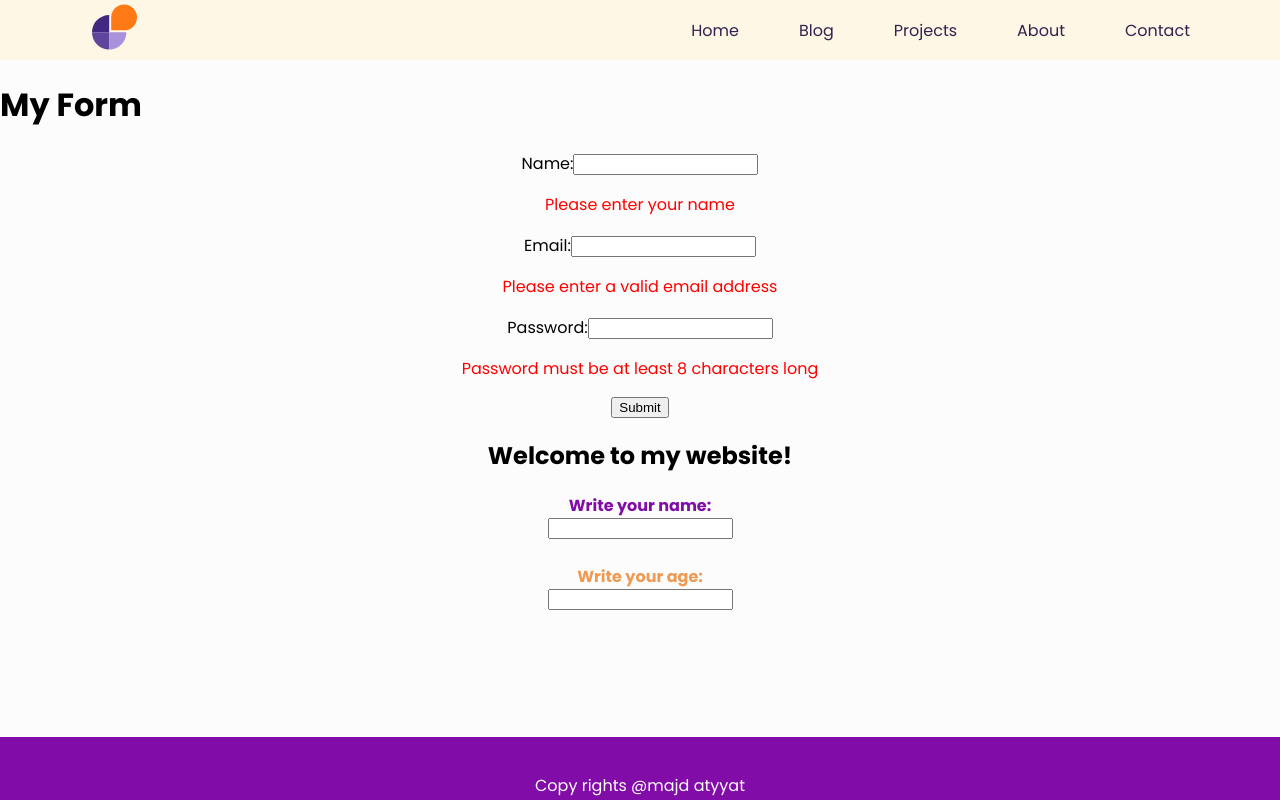
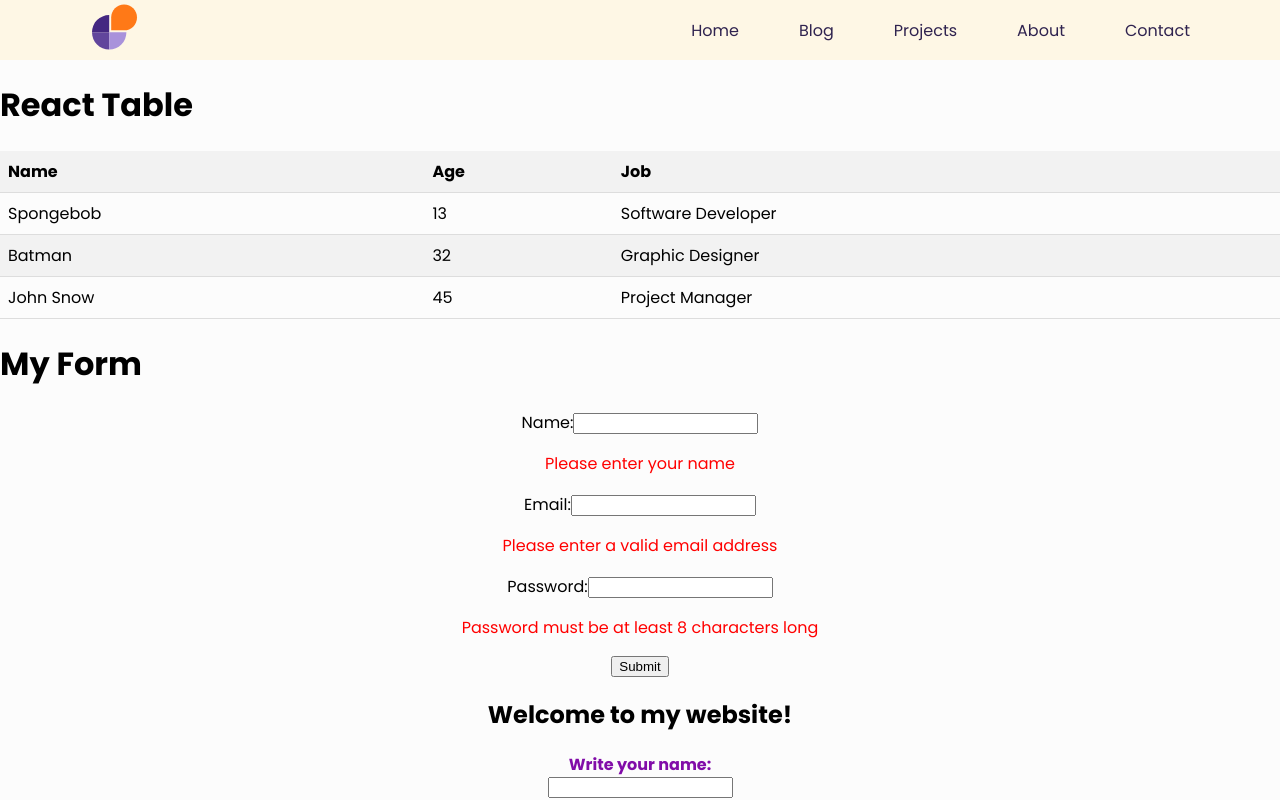
Before and after one commit to Majd-Atyyat/simple-page-react, a React (Create React App) app: page / in a window 1280 px wide. Shown: the top 800 px of the page. Built offline with nearby package versions, Linux system fonts and the light colour scheme.

Commit message:
Added react table

```diff
--- a/package.json
+++ b/package.json
@@ -11,6 +11,7 @@
     "react-dom": "^18.2.0",
     "react-router-dom": "^6.10.0",
     "react-scripts": "5.0.1",
+    "react-table": "^7.8.0",
     "web-vitals": "^2.1.4"
   },
   "scripts": {
--- a/src/App.js
+++ b/src/App.js
@@ -3,6 +3,7 @@ import Header from './components/Header';
 import Footer from './components/Footer';
 import Contact from './components/Contact';
 import MainContent from './components/MainContent';
+import Table from './components/Table';
 
 
 function App() {
@@ -10,7 +11,7 @@ function App() {
     <div className="App">
 
       <Header/>
-
+      <Table/>
     <Contact/>
 
       <MainContent />
--- /dev/null
+++ b/src/components/Table.js
@@ -0,0 +1,80 @@
+import React from 'react';
+import { useTable } from 'react-table';
+import './table.css';
+
+function Table({ columns, data }) {
+  const { getTableProps, getTableBodyProps, headerGroups, rows, prepareRow } = useTable({
+    columns,
+    data,
+  });
+
+  return (
+    <table {...getTableProps()}>
+      <thead>
+        {headerGroups.map((headerGroup) => (
+          <tr {...headerGroup.getHeaderGroupProps()}>
+            {headerGroup.headers.map((column) => (
+              <th {...column.getHeaderProps()}>{column.render('Header')}</th>
+            ))}
+          </tr>
+        ))}
+      </thead>
+      <tbody {...getTableBodyProps()}>
+        {rows.map((row) => {
+          prepareRow(row);
+          return (
+            <tr {...row.getRowProps()}>
+              {row.cells.map((cell) => (
+                <td {...cell.getCellProps()}>{cell.render('Cell')}</td>
+              ))}
+            </tr>
+          );
+        })}
+      </tbody>
+    </table>
+  );
+}
+
+function App() {
+  const data = [
+    {
+      name: 'Spongebob',
+      age: 13,
+      job: 'Software Developer',
+    },
+    {
+      name: 'Batman',
+      age: 32,
+      job: 'Graphic Designer',
+    },
+    {
+      name: 'John Snow',
+      age: 45,
+      job: 'Project Manager',
+    },
+  ];
+
+  const columns = [
+    {
+      Header: 'Name',
+      accessor: 'name',
+    },
+    {
+      Header: 'Age',
+      accessor: 'age',
+    },
+    {
+      Header: 'Job',
+      accessor: 'job',
+    },
+  ];
+
+  return (
+    <div>
+      <h1>React Table </h1>
+      <Table columns={columns} data={data} />
+    </div>
+  );
+}
+
+export default App;
--- /dev/null
+++ b/src/components/table.css
@@ -0,0 +1,20 @@
+table {
+    border-collapse: collapse;
+    width: 100%;
+    margin: 1rem 0;
+  }
+
+  th,
+  td {
+    text-align: left;
+    padding: 0.5rem;
+    border-bottom: 1px solid #ddd;
+  }
+
+  th {
+    background-color: #f2f2f2;
+  }
+
+  tr:nth-child(even) {
+    background-color: #f2f2f2;
+  }
```
Also changed, not shown: 1 other file (tests, documents, lock files or other folders).
